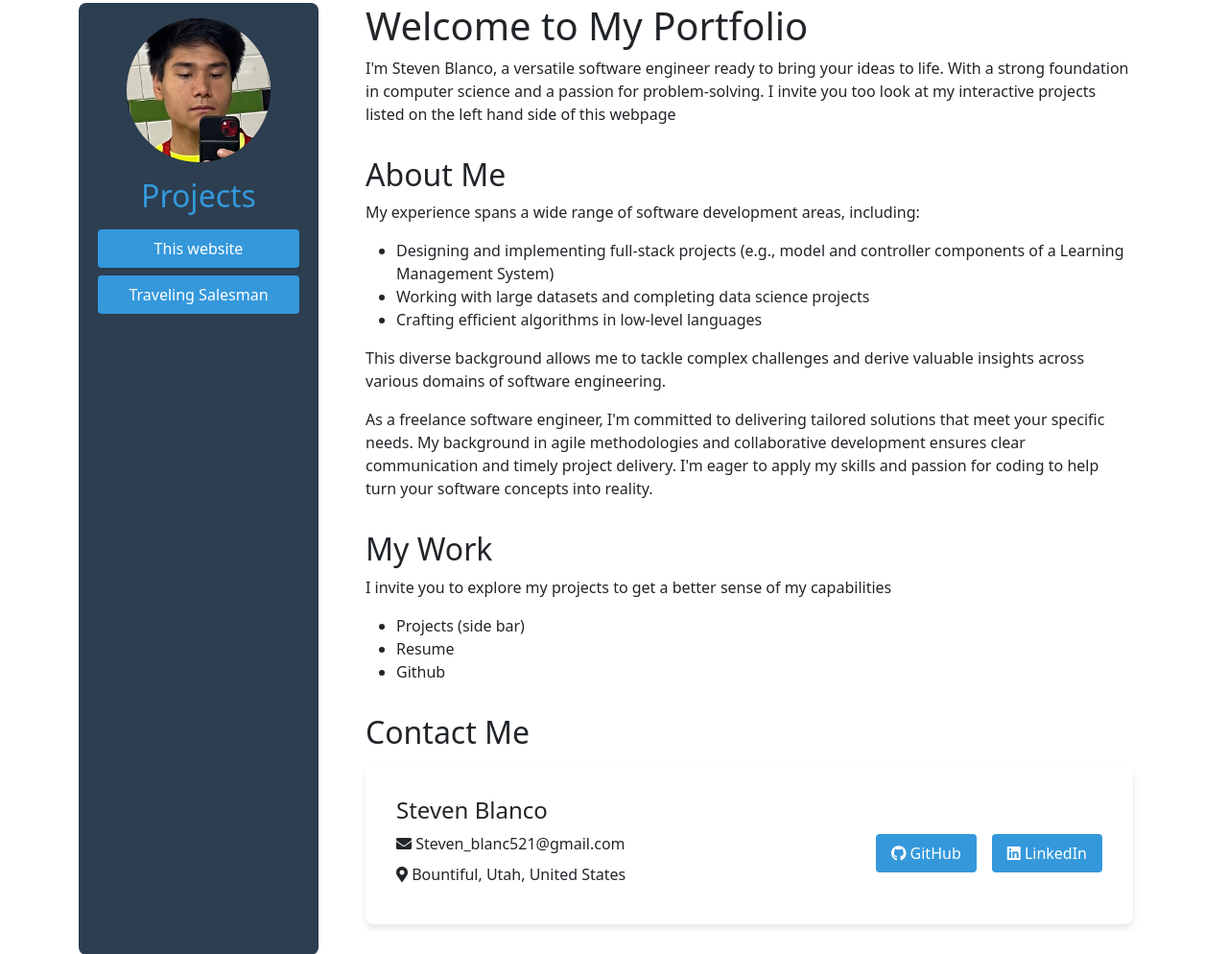
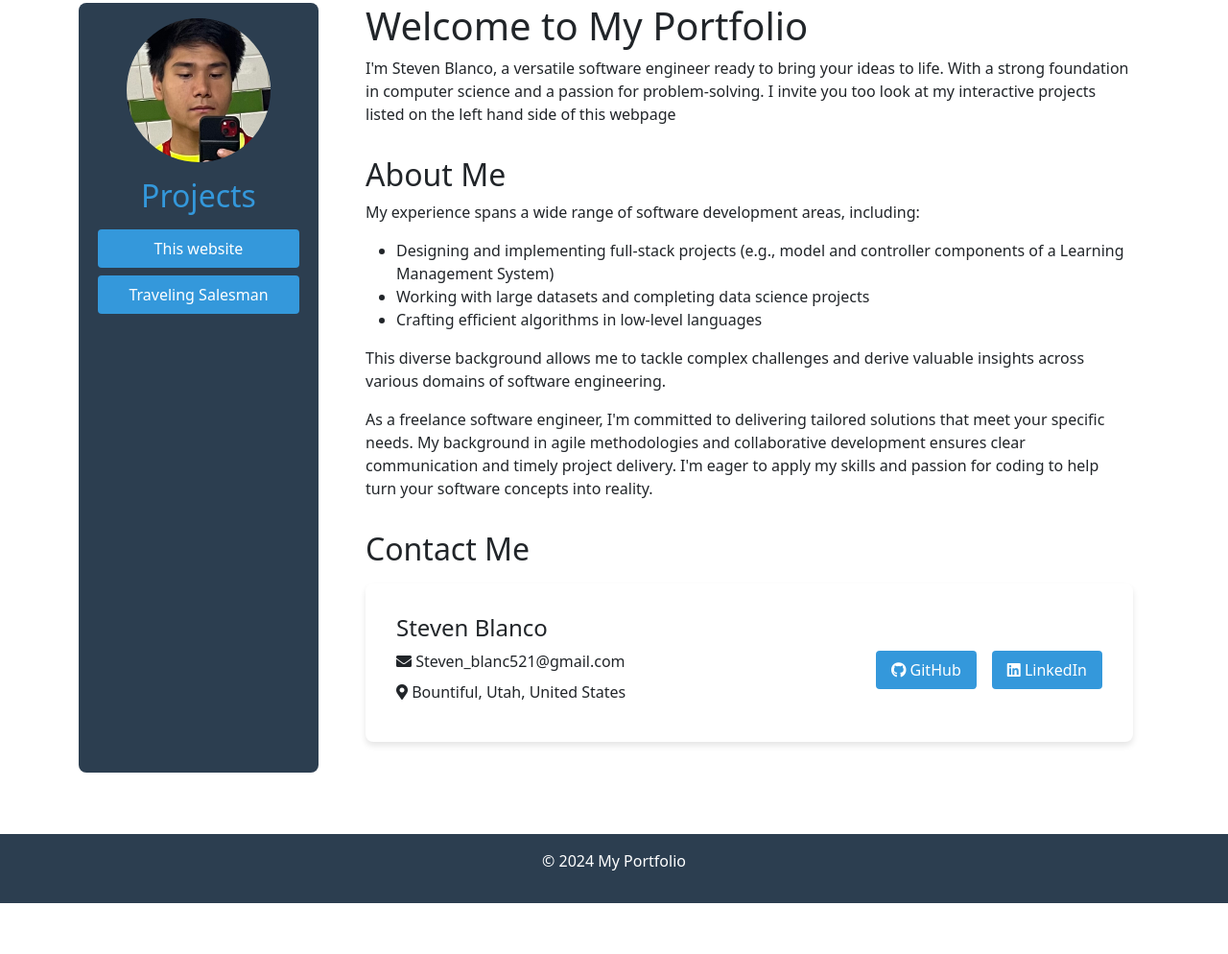
Before and after one commit to 19sblanco/website, a Django app: page / in a window 1280 px wide. Shown: the part 101-1095 px from the top of the page at 96% size. After the commit the page ends 1042 px from the top, so only its background shows below. Run offline with Django 5.2, Linux system fonts and the light colour scheme; some libraries are stand-ins or nearby versions.

Commit message:
got rid of section "projects" in home page

```diff
--- a/website/portfolio/templates/portfolio/index.html
+++ b/website/portfolio/templates/portfolio/index.html
@@ -45,17 +45,6 @@
                         <p>As a freelance software engineer, I'm committed to delivering tailored solutions that meet your specific needs. My background in agile methodologies and collaborative development ensures clear communication and timely project delivery. I'm eager to apply my skills and passion for coding to help turn your software concepts into reality.</p>
                     </section>
 
-                    <section id="projects">
-                        <h2>My Work</h2>
-                        <p>I invite you to explore my projects to get a better sense of my capabilities</p>
-                        <ul>
-                            <li>Projects (side bar)</li>
-                            <li>Resume</li>
-                            <li>Github</li>
-                        </ul>
-
-                        </section>
-
                     <section id="contact">
                         <section id="contact">
                             <h2>Contact Me</h2>
```
